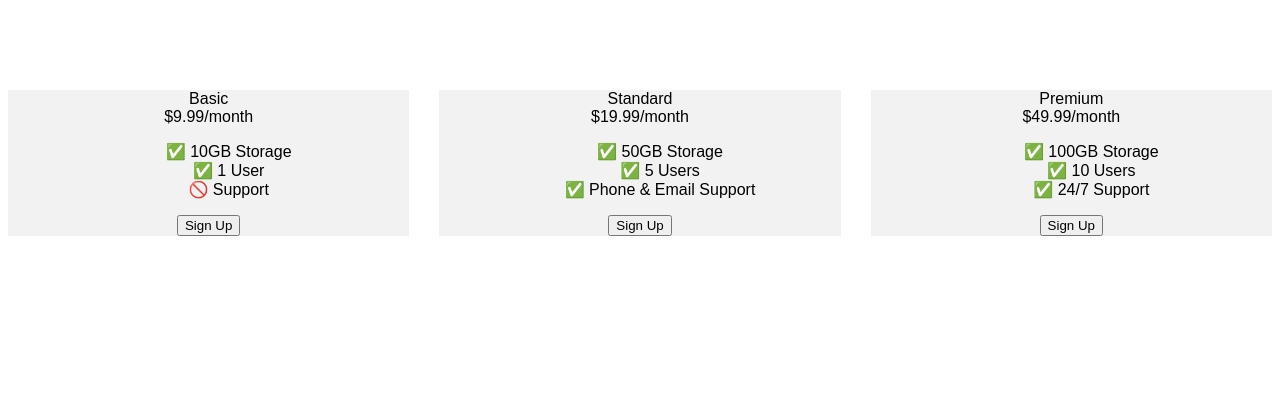
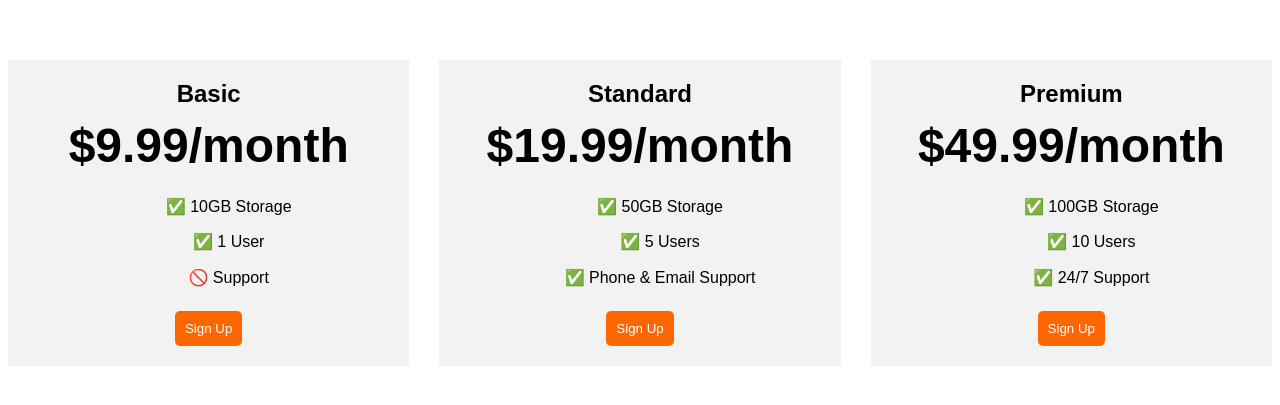
Before and after one commit to MitadruDatta/Pricing-table, a plain HTML site: page index.html in a window 1280 px wide. Shown: the part 145-550 px from the top of the page. Drawn offline with Linux system fonts and the light colour scheme; a web font is replaced by a local one.

Commit message:
Style modifications for large desktop size done

```diff
--- a/style.css
+++ b/style.css
@@ -3,7 +3,7 @@
     gap: 30px;
     justify-content: center;
     align-items: center;
-    height: 600px;
+    height: 700px;
 }
 
 .pricing-container>* {
@@ -11,8 +11,33 @@
     max-width: 450px;
     background-color: #F2F2F2;
     text-align: center;
+    padding: 20px 0 20px 0;
 }
 
 .plan-features {
     list-style: none;
 }
+
+.plan-title {
+    font-size: 24px;
+    font-weight: bold;
+    margin-bottom: 10px;
+}
+
+.plan-price {
+    font-size: 48px;
+    font-weight: bold;
+    margin-bottom: 10px;
+}
+
+.plan-button {
+    padding: 10px;
+    background-color: #ff6600;
+    color: #fff;
+    border-radius: 5px;
+    border: none;
+}
+
+.plan-features {
+    line-height: 2.2;
+}
```
